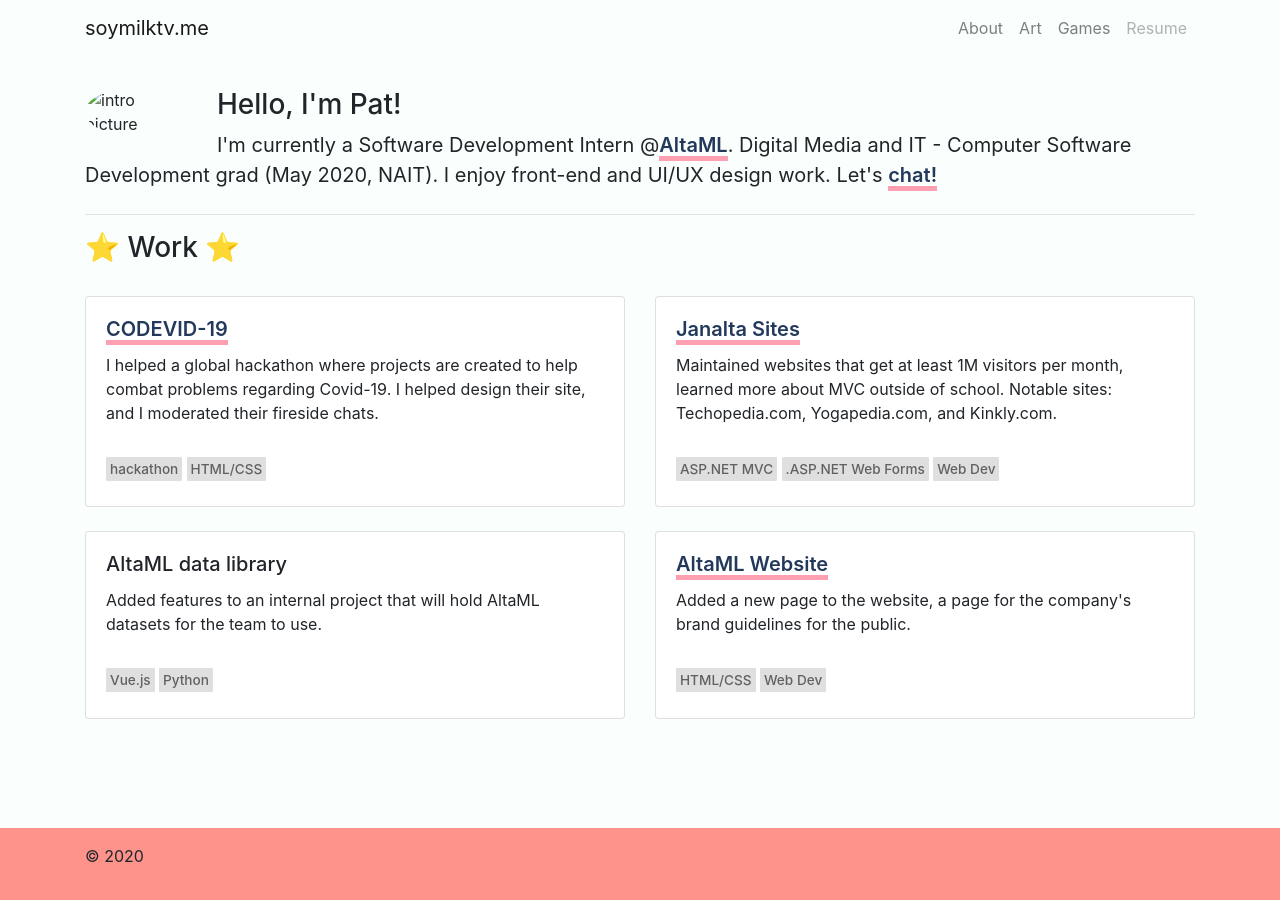
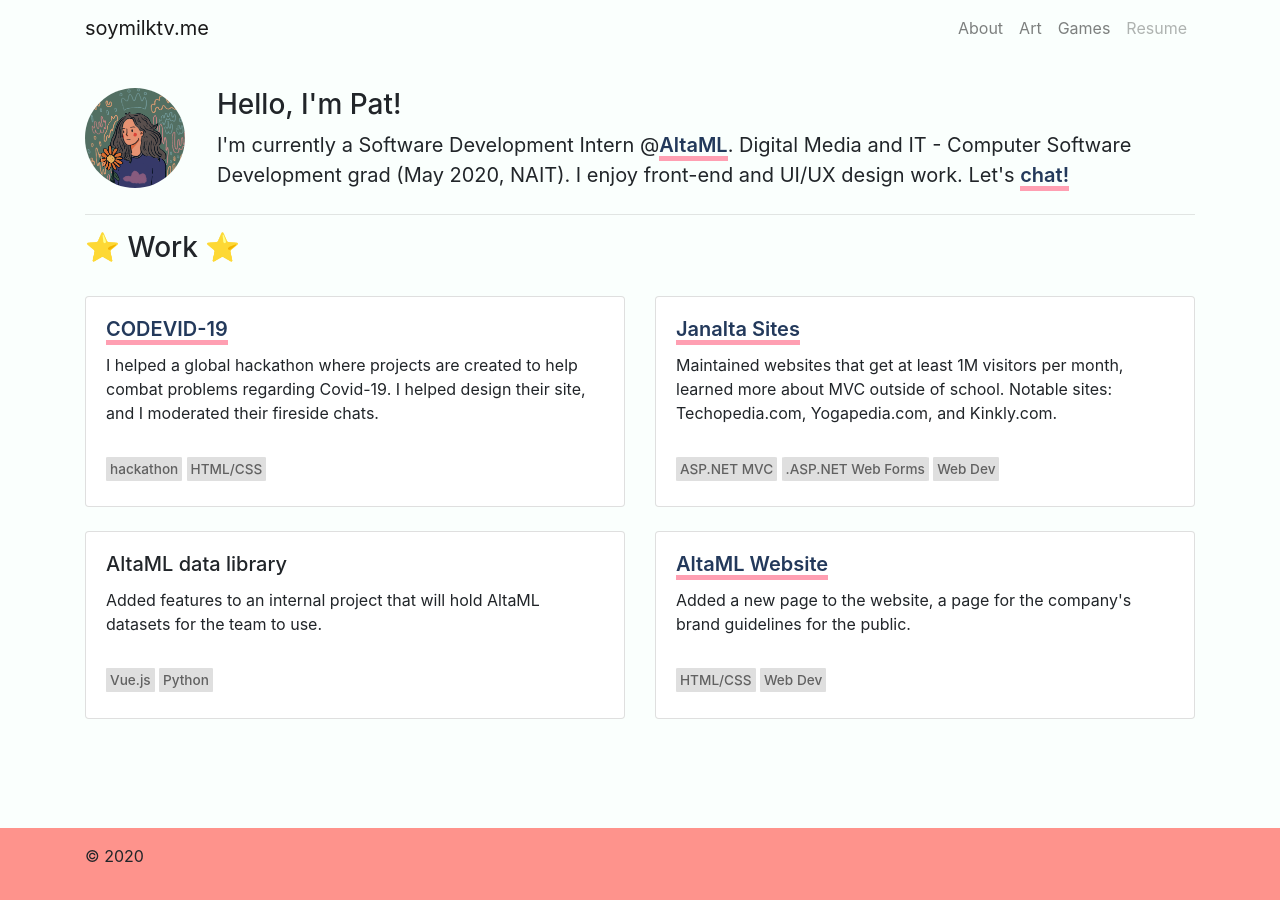
Before and after one commit to pborlongan/pborlongan.github.io, a Jekyll site: the page built from index.html, in a window 1280 px wide. Built offline with Jekyll 4.4.1, drawn with Linux system fonts in a browser that asks for light colours; nearby versions of some CDN libraries; emoji names are drawn with the system emoji font.

Commit message:
update image and copyright symbol

```diff
--- a/_layouts/default.html
+++ b/_layouts/default.html
@@ -40,7 +40,7 @@
     <main>
         <div class="container">
         <div class="intro">
-            <img src="/originals/self.png" alt="intro picture"/>
+            <img src="../img/originals/self.png" alt="intro picture"/>
             <h3>Hello, I'm Pat! </h3>
             <p>I'm currently a Software Development Intern @<a href="https://www.altaml.com/">AltaML</a>. Digital Media and IT - Computer Software Development grad (May 2020, NAIT). I enjoy front-end and UI/UX design work. Let's <a href="https://www.linkedin.com/in/pborlongan/">chat!</a></p>
             <hr />
@@ -54,7 +54,7 @@
 
     <footer class="fixed-bottom  py-3">
         <div class="container">
-            <p>&COPY; 2020</p>
+            <p>&copy; 2020</p>
         </div>
     </footer>
 
```
